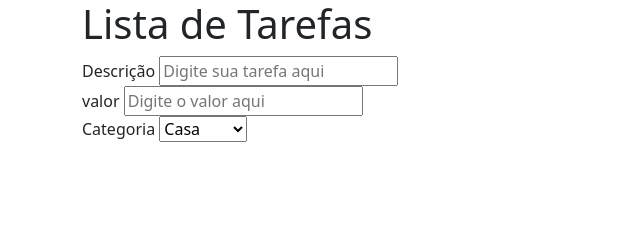
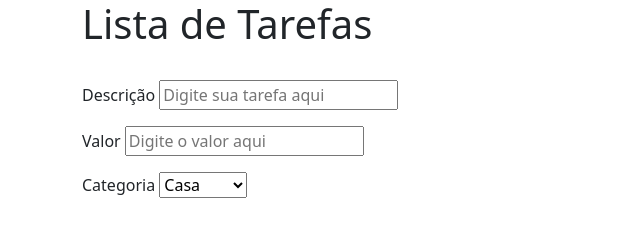
Before and after one commit to Joao-Felipe-coding/calculadora-De-Gastos-Mensais, a plain HTML site: page index.html in a window 1280 px wide. Shown: the whole page, without its empty margins (0-640 px from the left). Drawn offline with nearby package versions, Linux system fonts and the light colour scheme.

Commit message:
correção de ids da lista de tarefas e simples espaçamento entre os itens com os ids

```diff
--- a/index.html
+++ b/index.html
@@ -11,12 +11,12 @@
 </head>
 <body>
   <div class="container">
-    <h1>Lista de Tarefas</h1>
+    <h1 id="titulo">Lista de Tarefas</h1>
     <label for="">Descrição</label>
-    <input type="text" id="taskDescription" placeholder="Digite sua tarefa aqui">
+    <input id="ipt" type="text" placeholder="Digite sua tarefa aqui">
     <br>
-    <label for="">valor</label>
-    <input type="number" id="taskValue" placeholder="Digite o valor aqui">
+    <label for="">Valor</label>
+    <input id="ipt" type="number" placeholder="Digite o valor aqui">
     <br>
     <label for="">Categoria</label>
     <select id="taskCategory">
--- a/style.css
+++ b/style.css
@@ -0,0 +1,6 @@
+#titulo {
+  margin-bottom: 2rem;
+}
+#ipt{
+  margin-bottom: 1rem;
+}
```
